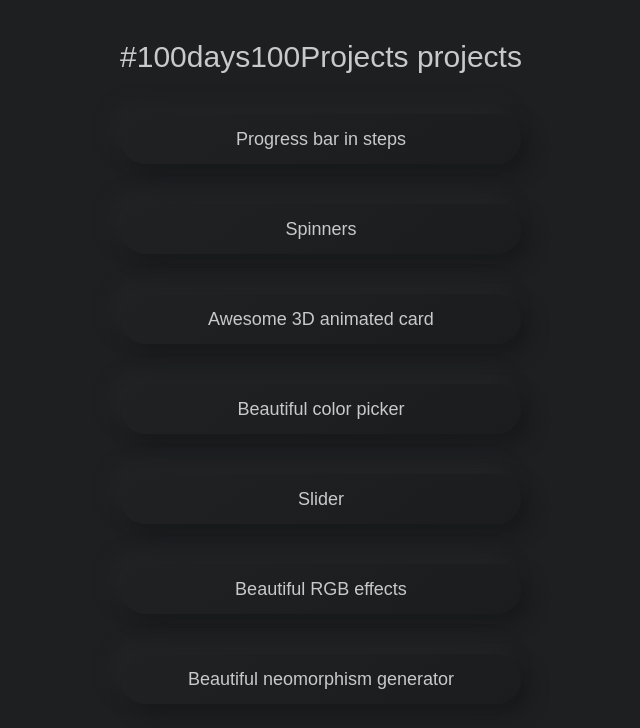
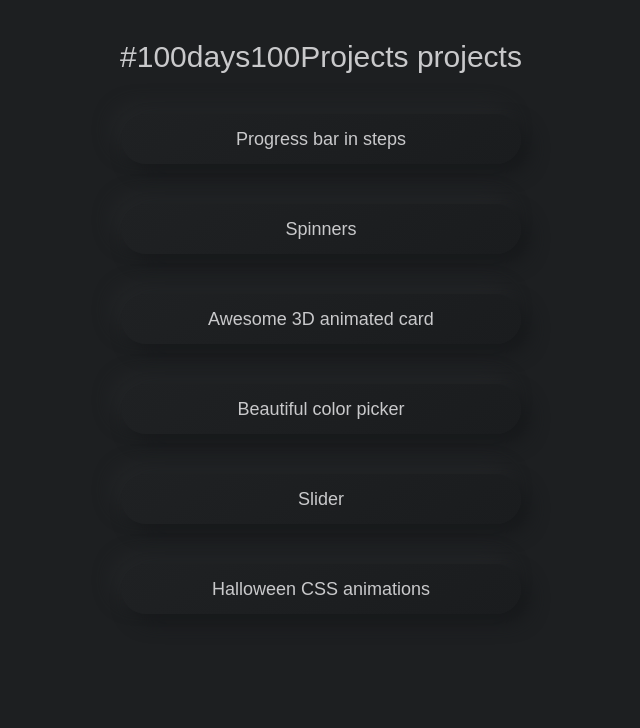
Before and after one commit to happy-unicorn/100days100projects, a React (Create React App) app: page / in a window 1280 px wide. Shown: the top 728 px of the page, without its empty margins (319-959 px from the left). Built offline with nearby package versions, Linux system fonts and the light colour scheme.

Commit message:
Added templates for 'halloween' and 'particles'

```diff
--- a/src/App.js
+++ b/src/App.js
@@ -6,8 +6,10 @@ import SpinnersPage from './spinners';
 import WatchingCardPage from './3d-watching-card';
 import ColorPickerPage from './color-picker';
 import SliderPage from './slider';
+import HalloweenPage from './halloween';
 import RGBEffectsPage from './rgb-effects';
 import NeoGeneratorPage from './neo-generator';
+import ParticlesPage from './particles';
 
 const App = () => {
   return (
@@ -18,6 +20,8 @@ const App = () => {
           <Route component={WatchingCardPage} path="/3d-watching-card" exact/>
           <Route component={ColorPickerPage} path="/color-picker" exact/>
           <Route component={SliderPage} path="/slider" exact/>
+          <Route component={HalloweenPage} path="/halloween" exact/>
+          <Route component={ParticlesPage} path="/particles" exact/>
           <Route component={RGBEffectsPage} path="/rgb-effects" exact/>
           <Route component={NeoGeneratorPage} path="/neo-generator" exact/>
           <Redirect to="/"/>
--- /dev/null
+++ b/src/halloween/index.js
@@ -0,0 +1,14 @@
+import React from 'react';
+import styled from 'styled-components';
+
+const Page = styled.div``;
+
+const HalloweenPage = (props) => {
+    return (
+        <Page>
+            halloween page
+        </Page>
+    );
+};
+
+export default HalloweenPage;
--- a/src/pages.js
+++ b/src/pages.js
@@ -25,13 +25,23 @@ export default [
         date: '30-10-2020'
     },
     {
-        slug: '/rgb-effects',
-        description: 'Beautiful RGB effects',
-        date: '31-10-2020'
+        slug: '/halloween',
+        description: 'Halloween CSS animations',
+        date: '31-11-2020'
     },
-    {
-        slug: '/neo-generator',
-        description: 'Beautiful neomorphism generator',
-        date: '1-11-2020'
-    }
+    // {
+    //     slug: '/particles',
+    //     description: 'Particles',
+    //     date: '1-11-2020'
+    // },
+    // {
+    //     slug: '/rgb-effects',
+    //     description: 'Beautiful RGB effects',
+    //     date: '2-10-2020'
+    // },
+    // {
+    //     slug: '/neo-generator',
+    //     description: 'Beautiful neomorphism generator',
+    //     date: '3-11-2020'
+    // }
 ]
--- /dev/null
+++ b/src/particles/index.js
@@ -0,0 +1,14 @@
+import React from 'react';
+import styled from 'styled-components';
+
+const Page = styled.div``;
+
+const ParticlesPage = (props) => {
+    return (
+        <Page>
+            particles page
+        </Page>
+    );
+};
+
+export default ParticlesPage;
```
Also changed, not shown: src/halloween/README.md (added), src/neo-generator/README.md, src/particles/README.md (added), src/rgb-effects/README.md.
